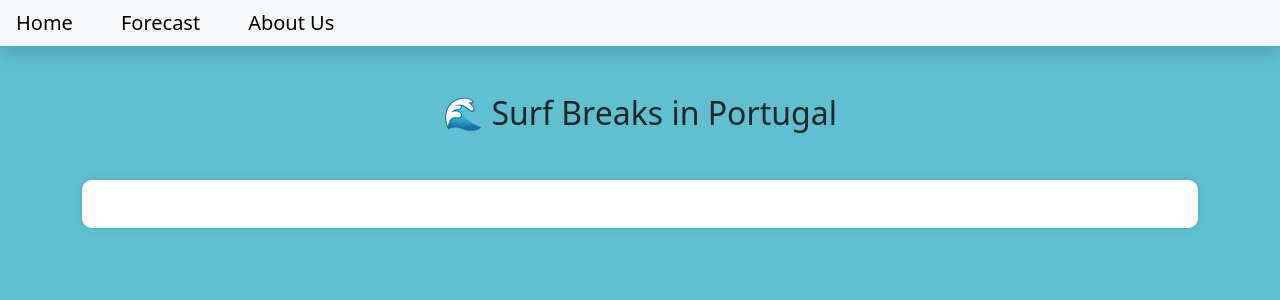
After one commit to kikobangarang/Surf-Blog, a Django app: page /breaks/ in a window 1280 px wide. The commit adds this page. Shown: the top 300 px of the page. Run offline with Django 4.2, Linux system fonts and the light colour scheme; data that the repository does not hold is empty.

Commit message:
Final Update
finally added the forecast web scraping

```diff
--- a/forecast/urls.py
+++ b/forecast/urls.py
@@ -1,6 +1,9 @@
 from django.urls import path
 from . import views
 
+app_name = 'forecast'
+
 urlpatterns = [
-    path("forecast/", views.index, name="forecast")
+    path('', views.surf_breaks, name='surf_breaks'),
+    path('<str:break_name>/', views.index, name='index'),
 ]
--- a/forecast/views.py
+++ b/forecast/views.py
@@ -1,57 +1,112 @@
-from django.shortcuts import render
-import requests
-# Create your views here.
 import requests
 from bs4 import BeautifulSoup
+from datetime import datetime
+from django.shortcuts import render
 
+def surf_breaks(request):
+    url = "https://www.surf-forecast.com/countries/Portugal/breaks"
+    r = requests.get(url)
+    soup = BeautifulSoup(r.content, "html.parser")
 
-def index(request):
-    r = requests.get("https://www.surf-forecast.com/breaks/Meia-Praia/forecasts/latest/six_day")
-    c = r.content
-    soup = BeautifulSoup(c, "html.parser")
+    # Extract the list of surf breaks organized by category
+    surf_breaks = {}
+    tbody = soup.find("table")
+    current_category = None
+    if tbody:
+        for link in tbody.find_all("a"):
+            parent_h2 = link.find_parent("h2")
+            if parent_h2:
+                current_category = link.text.strip()
+                surf_breaks[current_category] = []
+            elif current_category:
+                surf_breaks[current_category].append({
+                    "name": link.text.strip(),
+                    "url": link["href"]
+                })
 
-    ###
-    # things to scrape:
-    # wave height DONE
-    # wave graph DONE
-    # wind direction and km/h DONE
-    # temp DONE
-    ###
-
-    waveheight = []
-    wind_vel = []
-    wind_dir = []
-    temp = []
-    colors = []
-
-
-    all = soup.find_all("td", {"class":"forecast-table__cell forecast-table-wave-height__cell"})
-    for i in all:
-        waveheight.append(i.find("text", {"class":"swell-icon__val"}).text)
-
-    all = soup.find_all("td", {"class":"forecast-table__cell forecast-table-wind__cell"})
-    for i in all:
-        wind_vel.append(i.find("text", {"class":"wind-icon__val"}).text)
-        wind_dir.append(i.find("div", {"class":"wind-icon__letters"}).text)
-
-    all = soup.find_all("tr", {"class":"forecast-table__row"})
-    tds = all[19].find_all("td", limit=24)
-    for i in tds:
-        temp.append(i.find("span").text)
-
-    for td in soup.find_all("svg", {"class":"swell-icon__svg"}, limit=24):
-        if "fill" in td.attrs:
-            colors.append(td["fill"])
-
-
-    weather = {
-
-        "temp": temp,
-        "wind_vel": wind_vel,
-        "wind_dir": wind_dir,
-        "wave_height": waveheight,
-        "colors": colors
+    context = {
+        "surf_breaks": surf_breaks
     }
 
-    context = {"weather" : weather, 'zipado':zip(temp, wind_vel, wind_dir, waveheight, colors)}
+    return render(request, "surf_breaks.html", context)
+
+def index(request, break_name="Meia-Praia"):
+    break_name = break_name.replace(" ", "-")
+    url = f"https://www.surf-forecast.com/breaks/{break_name}/forecasts/latest/six_day"
+    r = requests.get(url)
+    soup = BeautifulSoup(r.content, "html.parser")
+
+    # Extract the entire forecast table
+    forecast_table = soup.find("table", class_="js-forecast-table-content forecast-table__table forecast-table__table--content")
+
+    # Remove all buttons from the table
+    if forecast_table:
+        for button in forecast_table.find_all("button"):
+            button.decompose()
+
+    # Remove images that come from a file (keep URL-based ones)
+    if forecast_table:
+        for img in forecast_table.find_all("img"):
+            if not img.get("src", "").startswith("http"):
+                img.decompose()
+
+    # Remove wave graph row
+    if forecast_table:
+        for wave_graph in forecast_table.find_all("tr", class_="forecast-table__row", attrs={"data-row-name": "wave-graph"}):
+            wave_graph.decompose()
+
+    # Remove energy row
+    if forecast_table:
+        for energy_row in forecast_table.find_all("tr", class_="forecast-table__row", attrs={"data-row-name": "energy"}):
+            energy_row.decompose()
+
+    # Remove all hyperlinks except those inside images
+    if forecast_table:
+        for link in forecast_table.find_all("a"):
+            if not link.find("img"):
+                link.decompose()
+
+    # Remove specific rows inside tfoot
+    if forecast_table:
+        tfoot = forecast_table.find("tfoot")
+        if tfoot:
+            for days_row in tfoot.find_all("tr", class_="forecast-table__row forecast-table-days not_in_print forecast-table__bottom-table-row", attrs={"data-row-name": "days"}):
+                days_row.decompose()
+            for weather_summary in tfoot.find_all("tr", class_="forecast-table__row forecast-table-weather-summary", attrs={"data-row-name": "weather-summary"}):
+                weather_summary.decompose()
+
+    # Remove star rating SVGs
+    if forecast_table:
+        for star_svg in forecast_table.find_all("svg", class_="star-rating__star"):
+            star_svg.decompose()
+
+    table_html = f'{str(forecast_table)}' if forecast_table else "<p>No forecast data available.</p>"
+
+    # Fetch the surf breaks for the sidebar
+    surf_breaks_url = "https://www.surf-forecast.com/countries/Portugal/breaks"
+    r_breaks = requests.get(surf_breaks_url)
+    soup_breaks = BeautifulSoup(r_breaks.content, "html.parser")
+
+    surf_breaks = {}
+    tbody = soup_breaks.find("table")
+    current_category = None
+    if tbody:
+        for link in tbody.find_all("a"):
+            parent_h2 = link.find_parent("h2")
+            if parent_h2:
+                current_category = link.text.strip()
+                surf_breaks[current_category] = []
+            elif current_category:
+                surf_breaks[current_category].append({
+                    "name": link.text.strip(),
+                    "url": link["href"]
+                })
+
+    context = {
+        "forecast_table": table_html,
+        "last_updated": datetime.now().strftime("%Y-%m-%d %H:%M:%S"),
+        "break_name": break_name,
+        "surf_breaks": surf_breaks
+    }
+
     return render(request, "forecast.html", context)
--- a/templates/base.html
+++ b/templates/base.html
@@ -12,11 +12,14 @@
         </style>
     </head>
     <body>
-        <nav class="navbar navbar-expand-lg navbar-light bg-light shadow mb-3" id="mainNav">
+        <nav class="navbar navbar-expand-lg navbar-light bg-light shadow mb-5" id="mainNav">
             <div class="collapse navbar-collapse" id="navbarResponsive">
                 <ul class="navbar-nav ml-auto">
                     <li class="nav-item">
                         <a class="navbar-brand p-3" href="{% url 'home' %}">Home</a>
+                    </li>
+                    <li class="nav-item">
+                        <a class="navbar-brand p-3" href="{% url 'forecast:surf_breaks' %}">Forecast</a>
                     </li>
                     <li>
                         <a class="navbar-brand p-3" href="{% url 'about_view' %}">About Us</a>
--- /dev/null
+++ b/templates/surf_breaks.html
@@ -0,0 +1,23 @@
+{% extends 'base.html' %}
+
+{% block content %}
+<div class="container">
+    <h2 class="text-center mt-4">🌊 Surf Breaks in Portugal</h2>
+    <div class="mt-5 p-4" style="background-color: white; border-radius: 10px; box-shadow: 0px 0px 10px rgba(0,0,0,0.1);">
+        <div class="row">
+            {% for category, breaks in surf_breaks.items %}
+                <div class="col-12 text-center">
+                    <h3 class="mt-4">{{ category }}</h3>
+                </div>
+                {% for break in breaks %}
+                    <div class="col-lg-3 col-md-4 col-sm-6 mb-3">
+                        <a href="{{ break.url }}" class="btn btn-outline-primary w-100">
+                            {{ break.name }}
+                        </a>
+                    </div>
+                {% endfor %}
+            {% endfor %}
+        </div>
+    </div>
+</div>
+{% endblock content %}
--- a/web_project/urls.py
+++ b/web_project/urls.py
@@ -20,5 +20,5 @@ from django.urls import path, include
 urlpatterns = [
     path('admin/', admin.site.urls),
     path("", include("firstapp.urls")),
-    path("", include("forecast.urls"))
+    path('breaks/', include('forecast.urls', namespace='breaks'))
 ]
```
Also changed, not shown: scrape2.py (deleted, +0 -40 lines), templates/about.html (+26 -4 lines), templates/forecast.html (+10 -15 lines).
